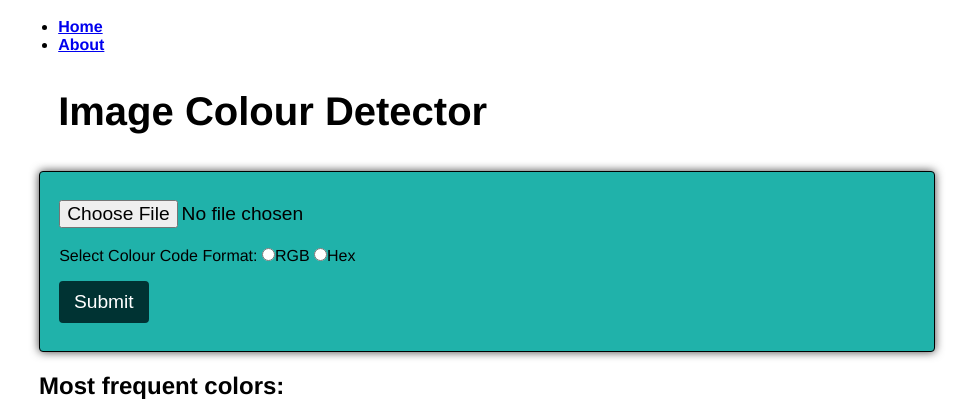
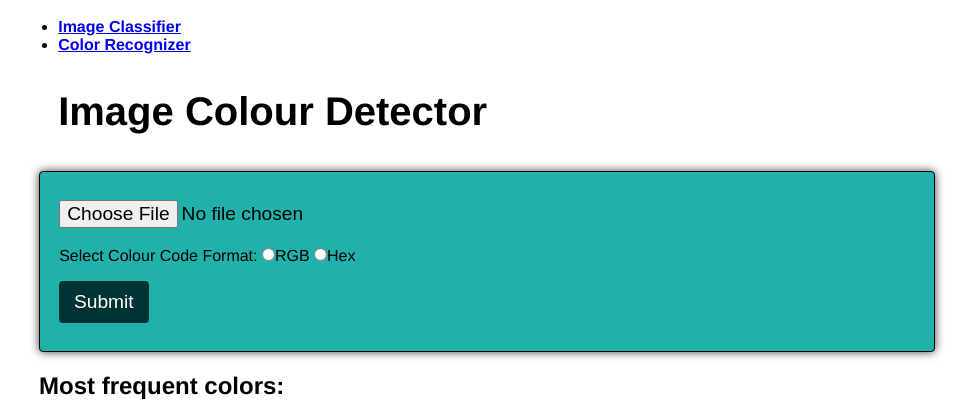
Before and after one commit to RafaiTariq/Flask-Web-App, a Flask app: page /about/ in a window 1280 px wide. Shown: the top 420 px of the page, without its empty margins (153-1126 px from the left). Run offline with Flask 3, Linux system fonts and the light colour scheme.

Commit message:
names changed and color bars added

```diff
--- a/templates/about.html
+++ b/templates/about.html
@@ -114,11 +114,11 @@
 		{% for i in range(colors_list|length) %}
             <div class="pair">
                 {% if code != 'hex': %}
-                    <!-- <div class="color-box" style="background-color: rgb{{colors_list[i]}};"></div> -->
+                    <div class="color-box" style="background-color: rgb{{colors_list[i]}};"></div>
                     <!-- <div class="color-box" style=" background-color: 'rgb(' + colors_list[i] + ')' "></div> -->
                     <div class="color-box-value"> {{i+1}}:  rgb{{colors_list[i]}}</div>
                 {% else: %}
-                    <!-- <div class="color-box" style="background-color: #{{ colors_list[i] }};"></div> -->
+                    <div class="color-box" style="background-color: #{{ colors_list[i] }};"></div>
                     <div class="color-box-value"> {{i+1}}:   #{{colors_list[i]}}</div>
                 {% endif %}
             </div>
--- a/templates/index.html
+++ b/templates/index.html
@@ -4,8 +4,8 @@
 <div class="container">
   <strong><nav>
     <ul class="menu">
-      <li><a href="{{ url_for('index') }}">Home</a></li>
-      <li><a href="{{ url_for('about') }}">About</a></li>
+      <li><a href="{{ url_for('index') }}">Image Classifier</a></li>
+      <li><a href="{{ url_for('about') }}">Color Recognizer</a></li>
     </ul>
   </nav></strong>
 </div>
--- a/templates/layout.html
+++ b/templates/layout.html
@@ -8,8 +8,8 @@
       <div class="layout-container">
         <strong><nav>
           <ul class="layout-menu">
-            <li><a href="{{ url_for('index') }}">Home</a></li>
-            <li><a href="{{ url_for('about') }}">About</a></li>
+            <li><a href="{{ url_for('index') }}">Image Classifier</a></li>
+            <li><a href="{{ url_for('about') }}">Color Recognizer</a></li>
           </ul>
         </nav></strong>
       </div>
```
